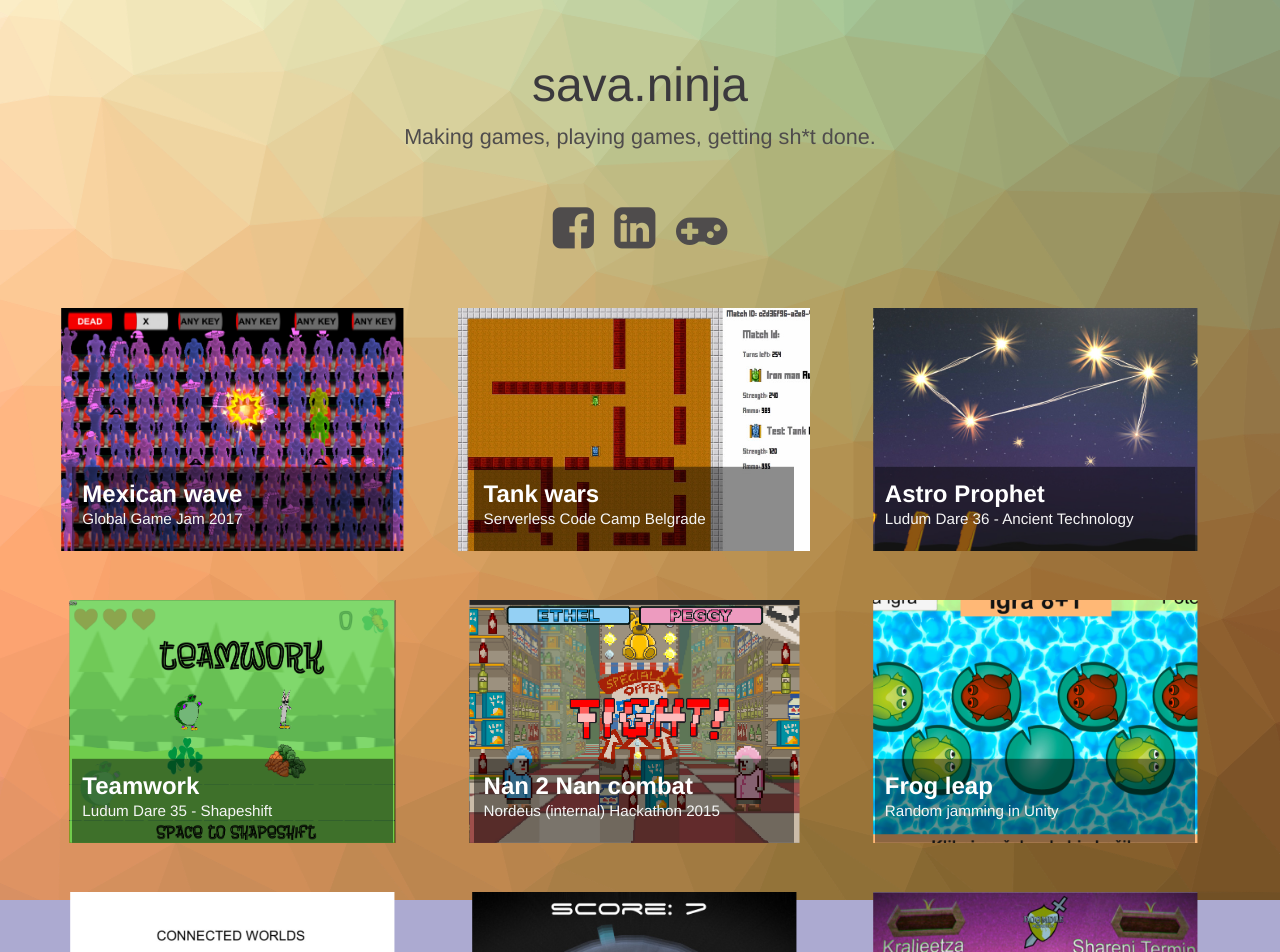
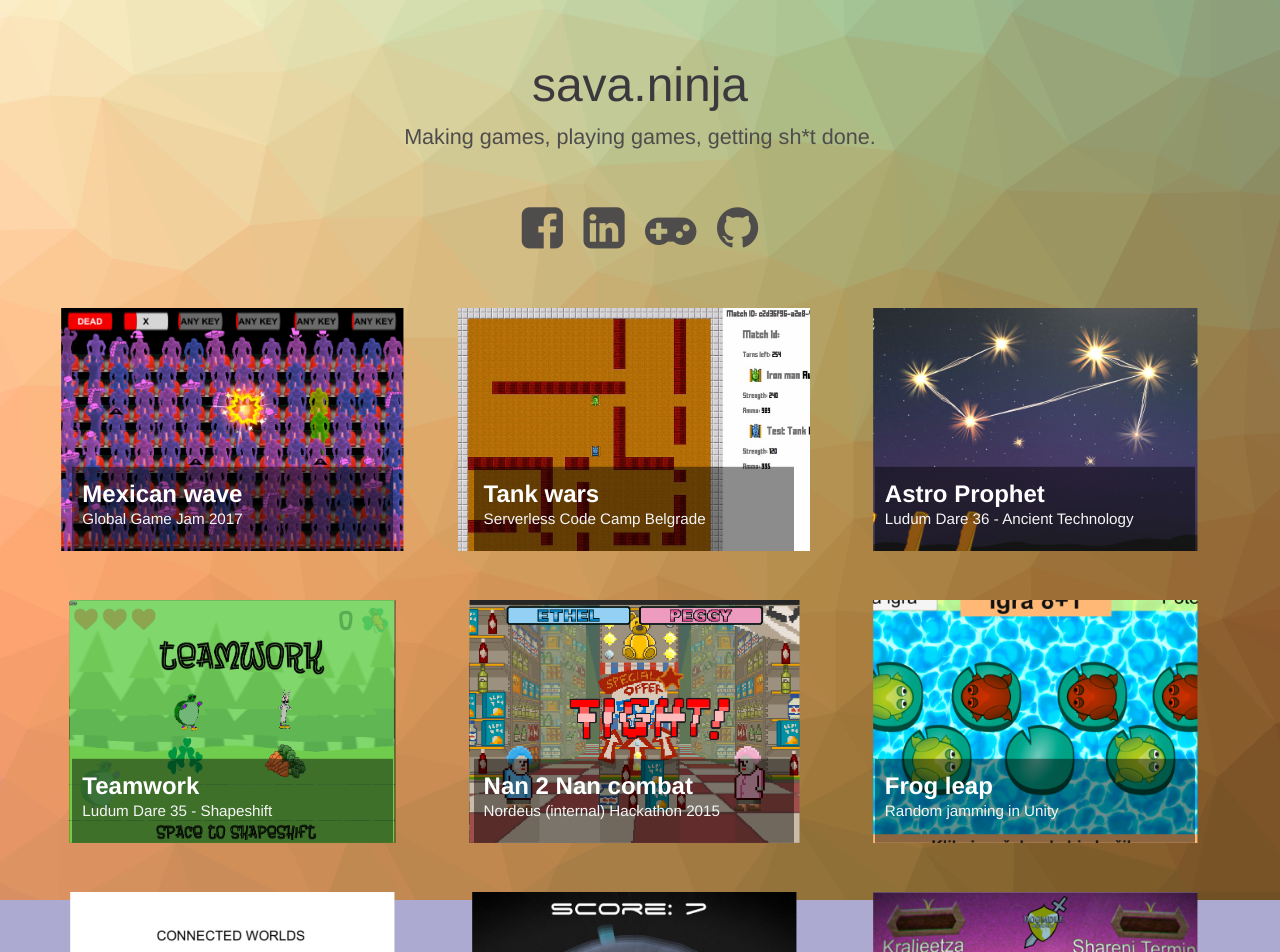
Before and after one commit to SavaMinic/SavaMinic.github.io, a Jekyll site: the page built from index.html, in a window 1280 px wide. Shown: the top 952 px of the page. Built offline with Jekyll 4.4.1, drawn with Linux system fonts in a browser that asks for light colours; grey boxes are pictures that could not be loaded.

Commit message:
Added github profile link

```diff
--- a/index.html
+++ b/index.html
@@ -51,6 +51,7 @@ layout: compress
             <a href="https://www.facebook.com/SavaMinic" target="_blank" onclick="return trackOutboundLink(this);" title="Find me on Facebook"><i class="fa fa-facebook-square fa-3x"></i></a>
             <a href="https://www.linkedin.com/in/savaminic" target="_blank" onclick="return trackOutboundLink(this);" title="Contact me on LinkedIn"><i class="fa fa-linkedin-square fa-3x"></i></a>
             <a href="http://ludumdare.com/compo/author/rongon/" target="_blank" onclick="return trackOutboundLink(this);" title="Do Ludum Dare!"><i class="fa fa-gamepad fa-3x"></i></a>
+            <a href="https://github.com/SavaMinic" target="_blank" onclick="return trackOutboundLink(this);" title="Check my public code"><i class="fa fa-github fa-3x"></i></a>
         </nav>
     </header>
     <div class="content">
```
